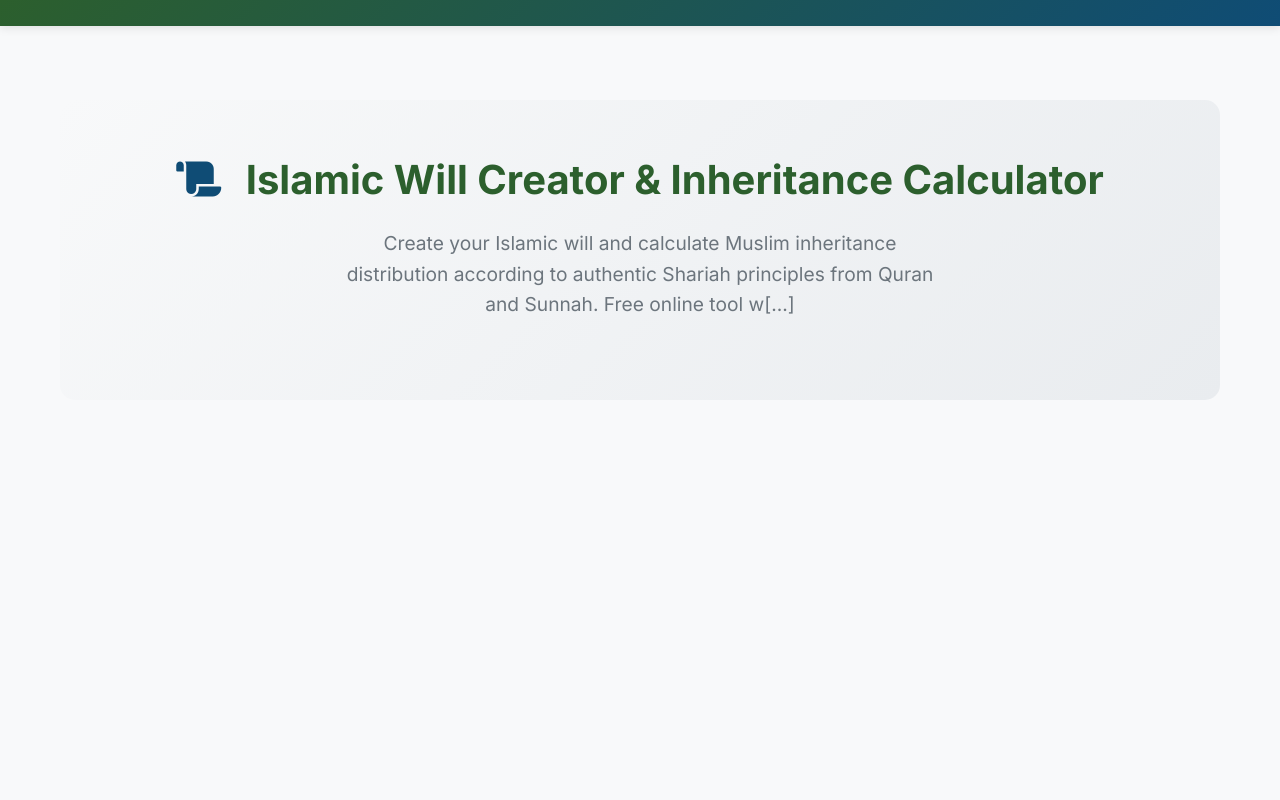
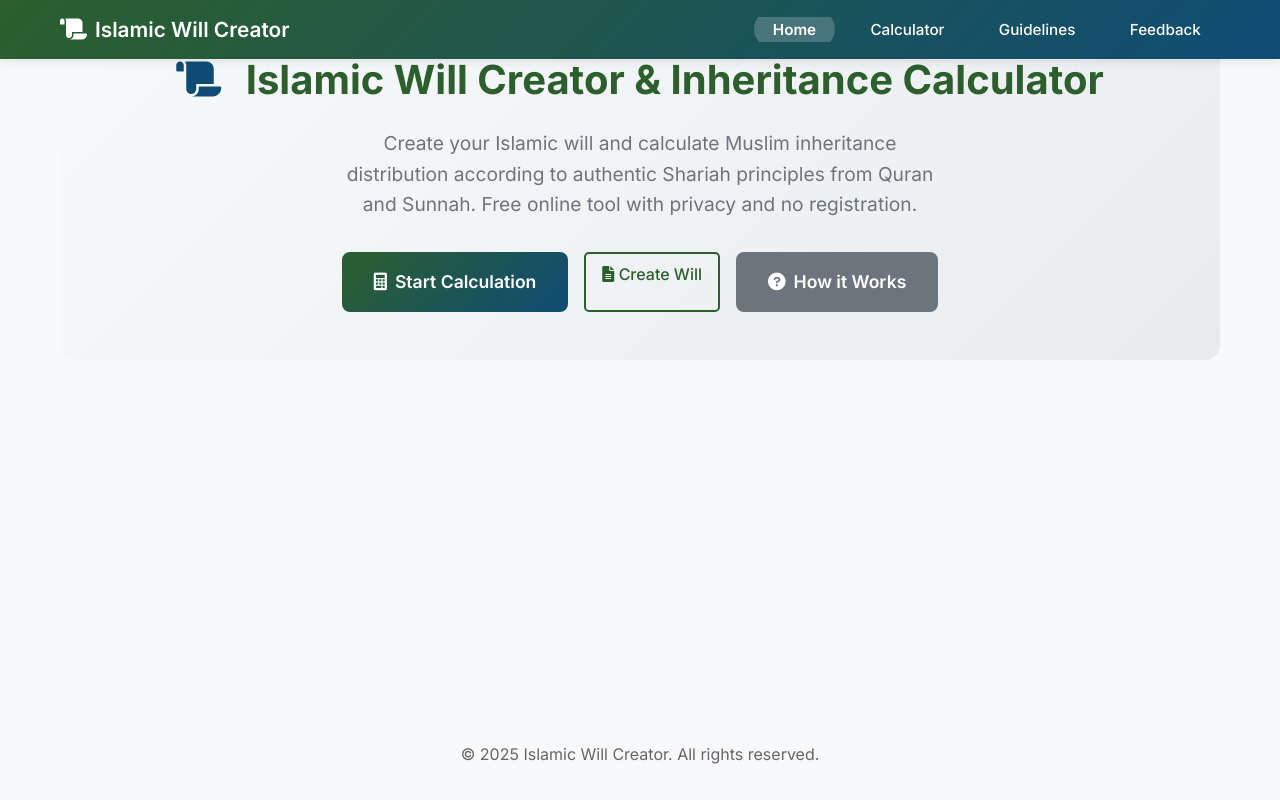
Before and after one commit to drhimam/islamic-will-creator, a plain HTML site: page index.html in a window 1280 px wide. Drawn offline with Linux system fonts and the light colour scheme.

Commit message:
Update index.html with new content

```diff
--- a/index.html
+++ b/index.html
@@ -7,8 +7,8 @@
     <!-- Primary SEO Meta Tags -->
     <title>Islamic Will Creator | Free Muslim Heritage Distribution Tool | Shariah Compliant</title>
     <meta name="title" content="Islamic Will Creator | Free Muslim Heritage Distribution Tool | Shariah Compliant">
-    <meta name="description" content="Free Islamic inheritance calculator and Muslim will creation tool. Calculate Shariah-compliant inheritance distribution according to Quran and Sunnah. Create Isla[...]">
-    <meta name="keywords" content="Islamic will, Muslim will, Islamic inheritance calculator, Muslim inheritance calculator, Shariah inheritance, Islamic heritage distribution, Fara'id calculator, Asa[...]">
+    <meta name="description" content="Free Islamic inheritance calculator and Muslim will creation tool. Calculate Shariah-compliant inheritance distribution according to Quran and Sunnah. Create Islamic will online.">
+    <meta name="keywords" content="Islamic will, Muslim will, Islamic inheritance calculator, Muslim inheritance calculator, Shariah inheritance, Islamic heritage distribution, Fara'id calculator, Asaba calculator">
     <meta name="author" content="Md Hasan Imam">
     <meta name="robots" content="index, follow, max-image-preview:large, max-snippet:-1, max-video-preview:-1">
     <meta name="language" content="English">
@@ -20,7 +20,7 @@
     <meta property="og:type" content="website">
     <meta property="og:url" content="https://islamicwillcreator.org/">
     <meta property="og:title" content="Islamic Will Creator | Free Muslim Heritage Distribution Tool">
-    <meta property="og:description" content="Free Islamic inheritance calculator and Muslim will creation tool. Calculate Shariah-compliant inheritance distribution according to Quran and Sunnah. Crea[...]">
+    <meta property="og:description" content="Free Islamic inheritance calculator and Muslim will creation tool. Calculate Shariah-compliant inheritance distribution according to Quran and Sunnah. Create Islamic will online.">
     <meta property="og:image" content="https://islamicwillcreator.org/islamic-inheritance-calculator-preview.jpg">
     <meta property="og:image:width" content="1200">
     <meta property="og:image:height" content="630">
@@ -31,7 +31,7 @@
     <meta property="twitter:card" content="summary_large_image">
     <meta property="twitter:url" content="https://islamicwillcreator.org/">
     <meta property="twitter:title" content="Islamic Will Creator | Free Muslim Heritage Distribution Tool">
-    <meta property="twitter:description" content="Free Islamic inheritance calculator and Muslim will creation tool. Calculate Shariah-compliant inheritance distribution according to Quran and Sunnah.[...]">
+    <meta property="twitter:description" content="Free Islamic inheritance calculator and Muslim will creation tool. Calculate Shariah-compliant inheritance distribution according to Quran and Sunnah. Create Islamic will online.">
     <meta property="twitter:image" content="https://islamicwillcreator.org/islamic-inheritance-calculator-preview.jpg">
     <meta property="twitter:creator" content="@HasanImam">
 
@@ -76,41 +76,39 @@
     <link rel="stylesheet" href="https://cdnjs.cloudflare.com/ajax/libs/font-awesome/6.0.0/css/all.min.css">
 </head>
 <body>
-    <!-- Structured Data for SEO -->
-    <!-- ... (same as original) ... -->
-
+    <nav class="navbar">
+        <div class="nav-container">
+            <div class="nav-logo">
+                <i class="fas fa-scroll"></i> Islamic Will Creator
+            </div>
+            <ul class="nav-menu">
+                <li><a class="nav-link active" href="#">Home</a></li>
+                <li><a class="nav-link" href="#">Calculator</a></li>
+                <li><a class="nav-link" href="#">Guidelines</a></li>
+                <li><a class="nav-link" href="#">Feedback</a></li>
+            </ul>
+        </div>
+    </nav>
     <div class="main-content">
-    <nav class="navbar">
-        <!-- ... (same as original) ... -->
-    </nav>
-
-    <!-- Home Page -->
-    <div id="home" class="page active">
         <div class="container">
-            <!-- SEO-Optimized Hero Section -->
             <div class="hero-section">
                 <h1><i class="fas fa-scroll"></i> Islamic Will Creator & Inheritance Calculator</h1>
-                <p class="hero-subtitle">Create your Islamic will and calculate Muslim inheritance distribution according to authentic Shariah principles from Quran and Sunnah. Free online tool w[...]</p>
+                <p class="hero-subtitle">
+                    Create your Islamic will and calculate Muslim inheritance distribution according to authentic Shariah principles from Quran and Sunnah. Free online tool with privacy and no registration.
+                </p>
                 <div class="hero-buttons">
-                    <!-- ... -->
+                    <a href="#" class="btn-primary"><i class="fas fa-calculator"></i> Start Calculation</a>
+                    <a href="#" class="btn-outline"><i class="fas fa-file-alt"></i> Create Will</a>
+                    <a href="#" class="btn-secondary"><i class="fas fa-question-circle"></i> How it Works</a>
                 </div>
-                <!-- ... -->
             </div>
-            <!-- ... -->
+            <!-- Add more homepage sections below as desired -->
         </div>
     </div>
-
-    <!-- ... other pages ... -->
-
-    <!-- Feedback Modal Window (after submit) -->
-    <div id="feedback-success-modal" class="modal">
-        <div class="modal-content">
-            <h2>Thank you for your feedback!</h2>
-            <p>Your feedback has been submitted successfully.</p>
-            <button onclick="closeModal()">Close</button>
+    <footer>
+        <div style="text-align: center; padding: 2rem 0; color: #666;">
+            &copy; 2025 Islamic Will Creator. All rights reserved.
         </div>
-    </div>
-
-    <!-- ... rest stays unchanged ... -->
+    </footer>
 </body>
 </html>
```
